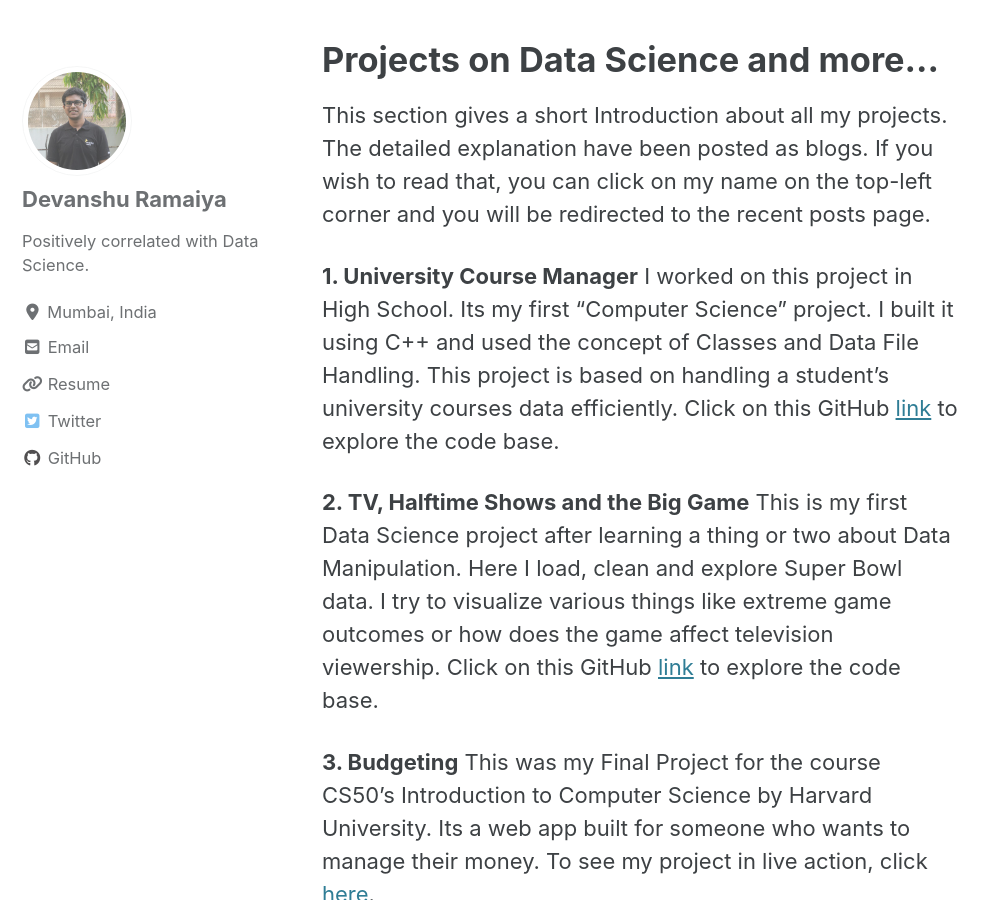
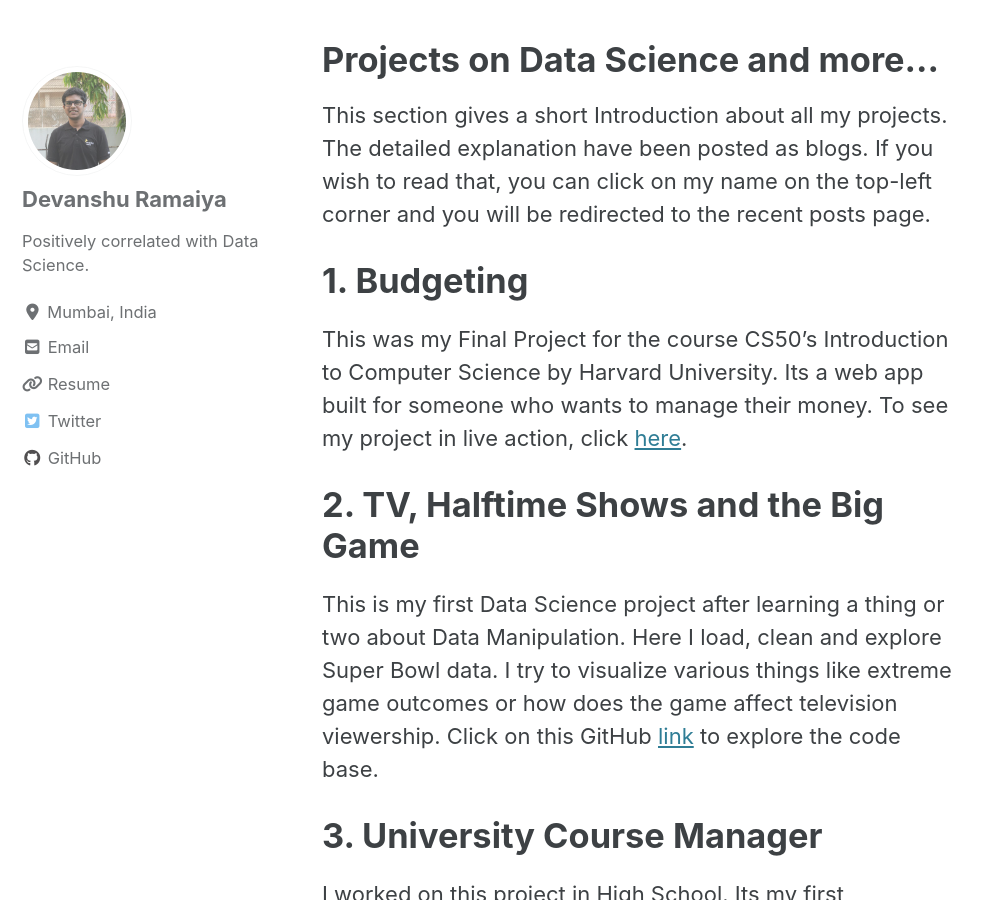
Before and after one commit to devanshu125/devanshu125.github.io, a Jekyll site: the page built from _pages/Projects.md, in a window 1280 px wide and 900 px high, scrolled down 964 px. Shown: the whole window, without its empty margins (0-998 px from the left). Built offline with Jekyll 4.4.1, drawn with Linux system fonts in a browser that asks for light colours; cached includes are drawn as plain includes; nearby versions of some CDN libraries; some of the changed text lies outside the part shown.

```diff
--- a/_pages/Projects.md
+++ b/_pages/Projects.md
@@ -12,19 +12,19 @@ explanation have been posted as blogs. If you wish to read that, you can click
 on my name on the top-left corner and you will be redirected to the recent posts
 page.
 
-**1. University Course Manager**
+# 1. Budgeting
+This was my Final Project for the course CS50's Introduction to Computer Science
+by Harvard University. Its a web app built for someone who wants to manage their money.
+To see my project in live action, click [here](https://youtu.be/_hMlUxm6W6I).
+
+# 2. TV, Halftime Shows and the Big Game
+This is my first Data Science project after learning a thing or two about Data Manipulation. Here I load, clean and explore Super Bowl data. I try to visualize various things like extreme game outcomes or how does the game affect television viewership.
+Click on this GitHub [link](https://github.com/devanshu125/TV-Halftime-Shows-and-the-Big-Game)
+to explore the code base.
+
+# 3. University Course Manager
 I worked on this project in High School. Its my first "Computer Science" project.
 I built it using C++ and used the concept of Classes and Data File Handling.
 This project is based on handling a student's university courses data efficiently.
 Click on this GitHub [link](https://github.com/devanshu125/University-Course-Manager)
 to explore the code base.
-
-**2. TV, Halftime Shows and the Big Game**
-This is my first Data Science project after learning a thing or two about Data Manipulation. Here I load, clean and explore Super Bowl data. I try to visualize various things like extreme game outcomes or how does the game affect television viewership.
-Click on this GitHub [link](https://github.com/devanshu125/TV-Halftime-Shows-and-the-Big-Game)
-to explore the code base.
-
-**3. Budgeting**
-This was my Final Project for the course CS50's Introduction to Computer Science
-by Harvard University. Its a web app built for someone who wants to manage their money.
-To see my project in live action, click [here](https://youtu.be/_hMlUxm6W6I).
```
Also changed, not shown: _posts/2020-05-16-sharperatio.md (added, +79 -0 lines), images/sharpe_ratio_blog/ama_fb_graph.PNG (added), images/sharpe_ratio_blog/excess_returns.PNG (added), images/sharpe_ratio_blog/mean_returns.PNG (added), images/sharpe_ratio_blog/result.PNG (added), images/sharpe_ratio_blog/sd_returns.PNG (added), images/sharpe_ratio_blog/sp_500_graph.PNG (added), images/sharpe_ratio_blog/sp_500_returns.PNG (added), images/sharpe_ratio_blog/stock_returns.PNG (added), 1 other file.
